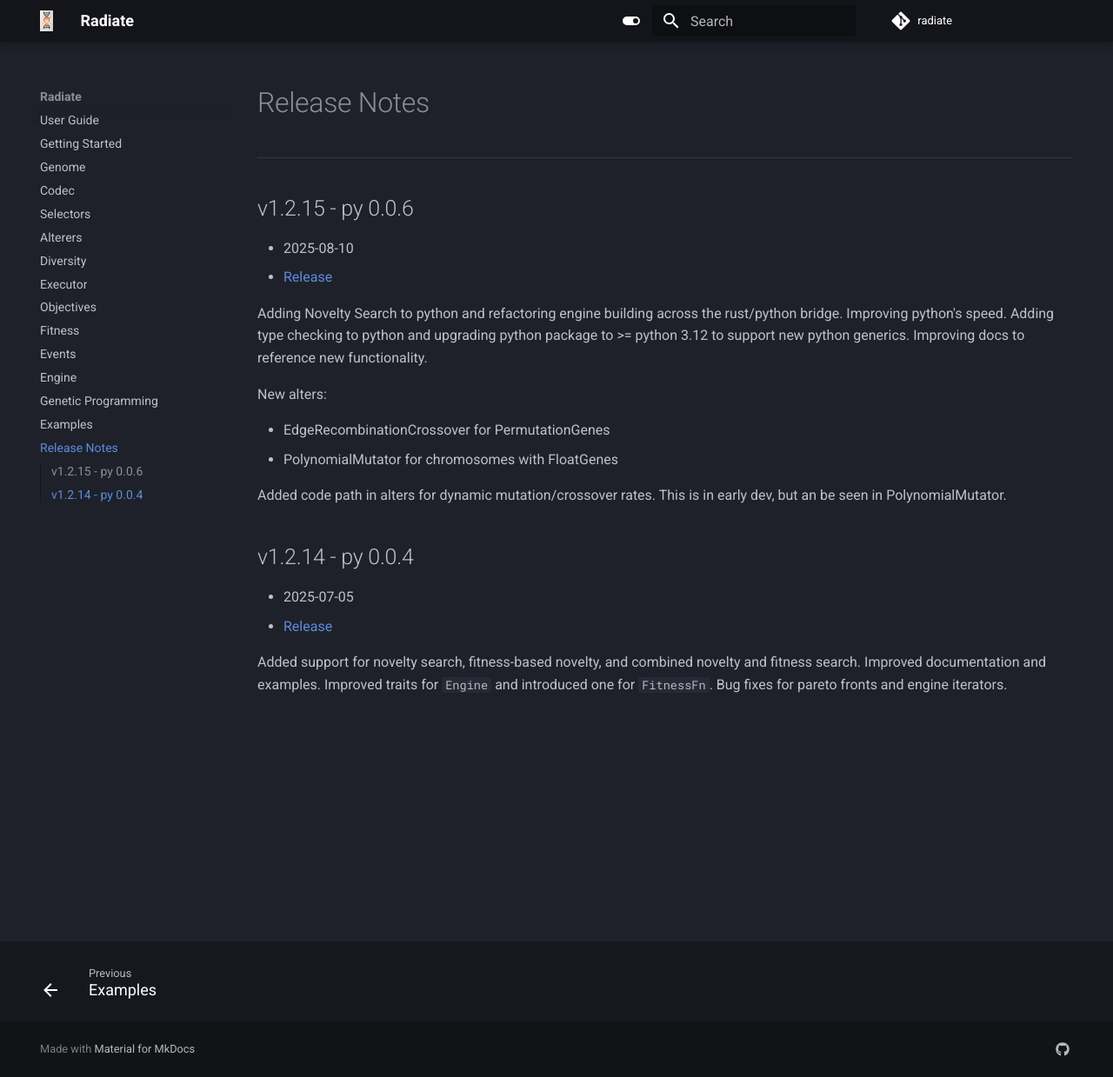
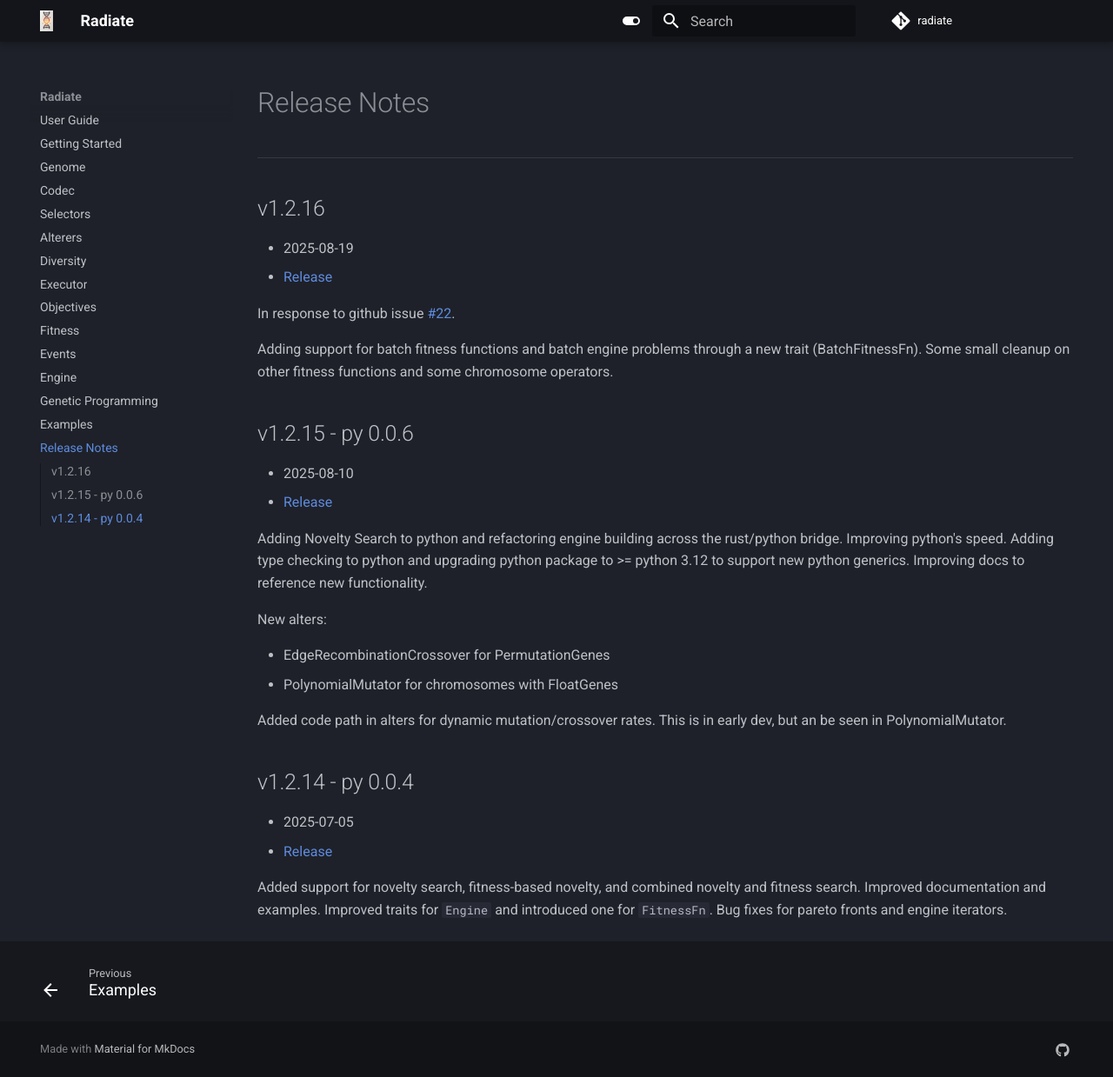
Before and after one commit to pkalivas/radiate, an MkDocs documentation site: the page built from docs/source/releases.md, in a window 1280 px wide and 1239 px high. Shown: the whole window at 87% size. Built offline with MkDocs 1.6.1 and Material for MkDocs 9.7.7, drawn with Linux system fonts in a browser that asks for light colours; comment, search, counter and statistics services are not loaded.

Commit message:
adding release notes to docs

```diff
--- a/docs/source/releases.md
+++ b/docs/source/releases.md
@@ -1,6 +1,15 @@
 # Release Notes
 
 ---
+
+## v1.2.16
+
+- 2025-08-19
+- [Release](https://github.com/pkalivas/radiate/releases/tag/v1.2.16)
+
+In response to github issue [#22](https://github.com/pkalivas/radiate/issues/22).
+
+Adding support for batch fitness functions and batch engine problems through a new trait (BatchFitnessFn). Some small cleanup on other fitness functions and some chromosome operators.
 
 ## v1.2.15 - py 0.0.6
 
```
